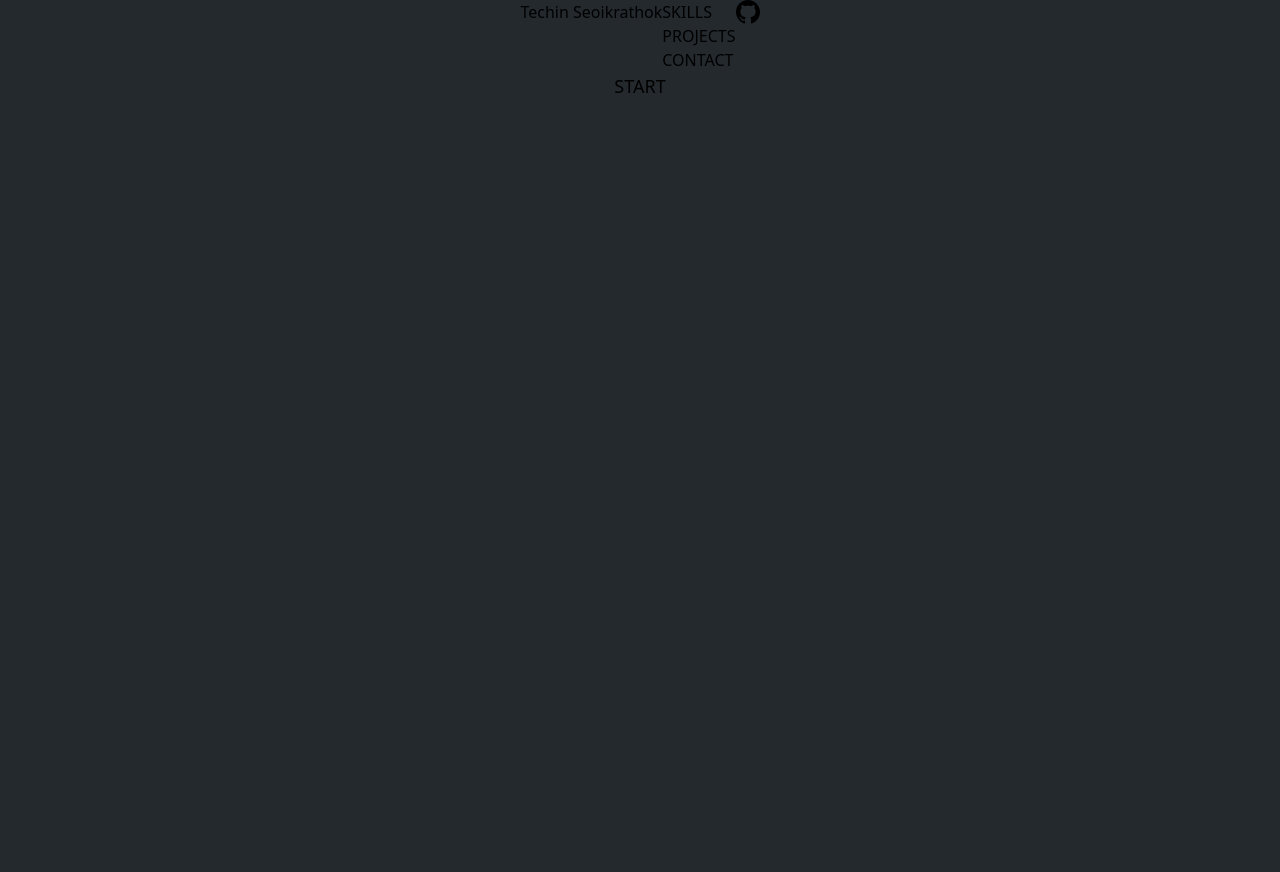
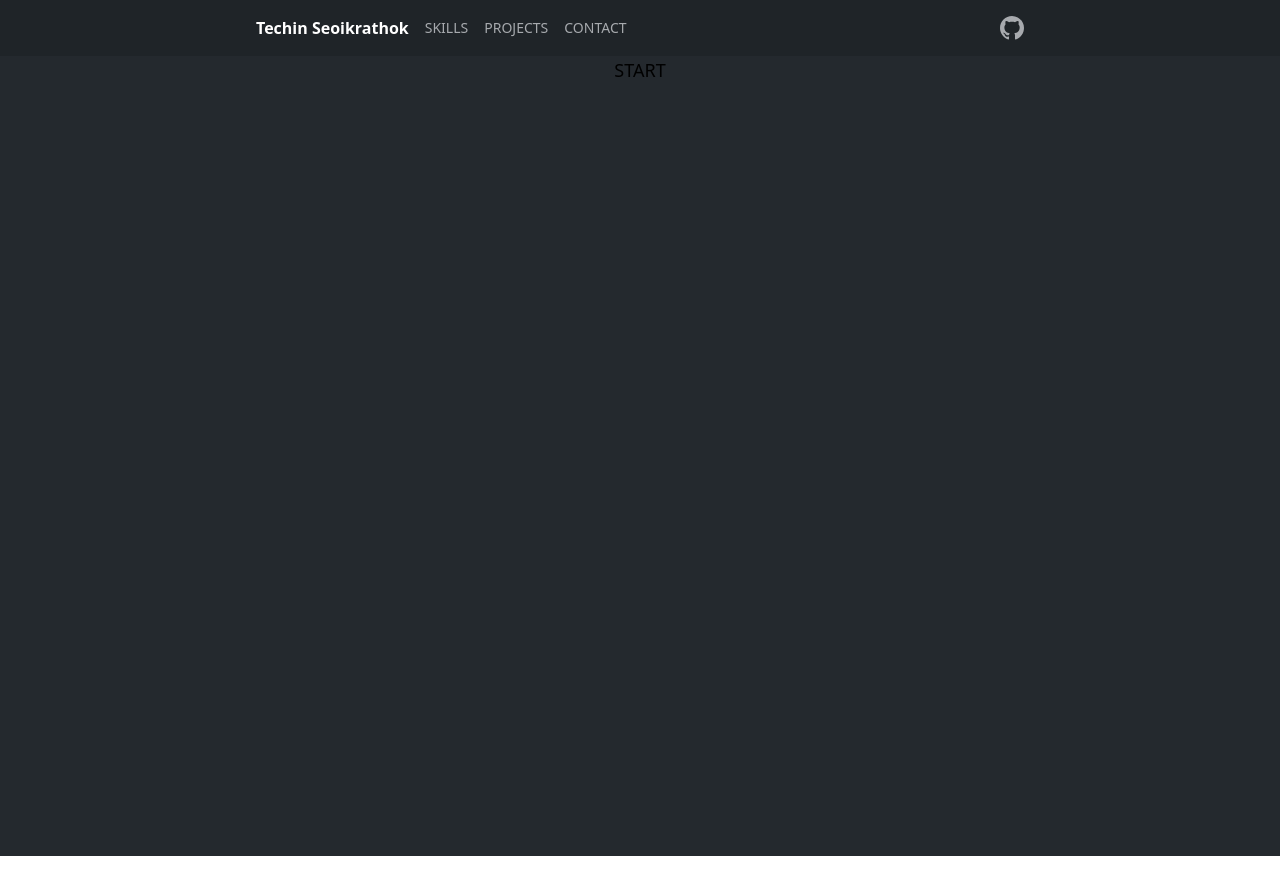
Before and after one commit to ChinjiroO/portfolio, a Next.js app: page / in a window 1280 px wide. Built offline with nearby package versions, Linux system fonts and the light colour scheme.

Commit message:
Fix tailwind.config.js

```diff
--- a/components/navbar.tsx
+++ b/components/navbar.tsx
@@ -10,10 +10,10 @@ export default function Navbar() {
             id="menu-list"
             className="hidden md:flex flex-row flex-grow gap-4 text-sm uppercase items-center text-center"
           >
-            {["skills", "projects", "contact"].map((title) => (
-              <>
+            {["skills", "projects", "contact"].map((title, index) => (
+              <div key={index}>
                 <p className="hover:text-slate-100 cursor-pointer">{title}</p>
-              </>
+              </div>
             ))}
           </div>
           <div id="icon-list" className="flex flex-row gap-4">
--- a/next.config.js
+++ b/next.config.js
@@ -1,6 +1,6 @@
 /** @type {import('next').NextConfig} */
 const nextConfig = {
   reactStrictMode: true,
-}
+};
 
-module.exports = nextConfig
+module.exports = nextConfig;
--- a/tailwind.config.js
+++ b/tailwind.config.js
@@ -1,5 +1,5 @@
 module.exports = {
-  content: ["./pages/**/*.{ts,tsx}", "./componetns/**/*.{ts,tsx}"],
+  content: ["./pages/**/*.{ts,tsx}", "./components/**/*.{ts,tsx}"],
   theme: {
     extend: {
       colors: {
```
